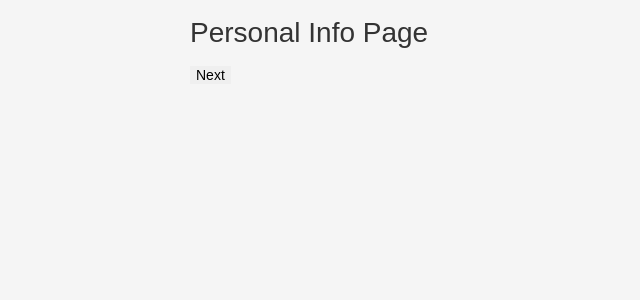
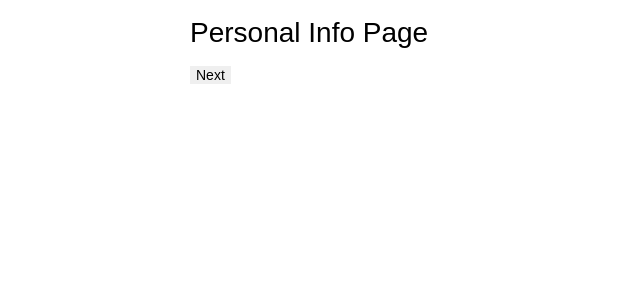
Before and after one commit to AlexLukoyanov/cloud-form-app, a React (Create React App) app: page / in a window 1280 px wide. Shown: the top 300 px of the page, without its empty margins (0-640 px from the left). Built offline with nearby package versions, Linux system fonts and the light colour scheme; a web font is replaced by a local one.

Commit message:
feat(shared): added ui for input

```diff
--- a/src/app/providers/with-theme-provider.tsx
+++ b/src/app/providers/with-theme-provider.tsx
@@ -4,14 +4,20 @@ import { ThemeProvider } from "styled-components";
 const theme = {
   colors: {
     body: "#F4F4F5",
-    text: "#333333",
     white: "#FFFFFF",
-    bgGrey: "rgba(0, 0, 0, 0.04)",
-    borderGrey: "rgba(0, 0, 0, 0.24)",
-    borderGreyLight: "rgba(0, 0, 0, 0.016)",
-    blue: "#5558FA",
-    grey: "#A6A6A6",
-    greyLight: "rgba(0, 0, 0, 0.08)",
+    purple: "#5558FA",
+    red: "#E84E58",
+    text: {
+      primaryG800: "#333333",
+      secondaryG600: "#666666",
+      tertiaryG350: "#A6A6A6",
+    },
+    alpha: {
+      "4": "rgba(0, 0, 0, 0.04)",
+      "8": "rgba(0, 0, 0, 0.08)",
+      "16": "rgba(0, 0, 0, 0.16)",
+      "48": "rgba(0, 0, 0, 0.48)",
+    },
   },
   media: {
     sm: 575,
--- a/src/app/styles/global.ts
+++ b/src/app/styles/global.ts
@@ -32,7 +32,7 @@ export const GlobalStyles = createGlobalStyle`
   body {
     margin: 0;
     background: ${({ theme }: any) => theme.colors.bgGrey};
-    color: ${({ theme }: any) => theme.colors.text};
+    color: ${({ theme }: any) => theme.colors.text.PrimaryG800};
     font-size: 14px;
     font-family: 'SB Regular', sans-serif;
     -webkit-font-smoothing: antialiased;
--- a/src/pages/personal-info/ui/index.tsx
+++ b/src/pages/personal-info/ui/index.tsx
@@ -1,5 +1,6 @@
 import { useNavigate } from "react-router-dom";
 import { styled } from "styled-components";
+import { Input } from "shared/ui/input";
 
 export const PersonalInfoPage = () => {
   const navigate = useNavigate();
--- /dev/null
+++ b/src/shared/ui/input/index.ts
@@ -0,0 +1 @@
+export * from "./ui";
```
Also changed, not shown: src/shared/ui/button/index.tsx (+5 -5 lines), src/shared/ui/input/ui.tsx (added, +51 -0 lines).
